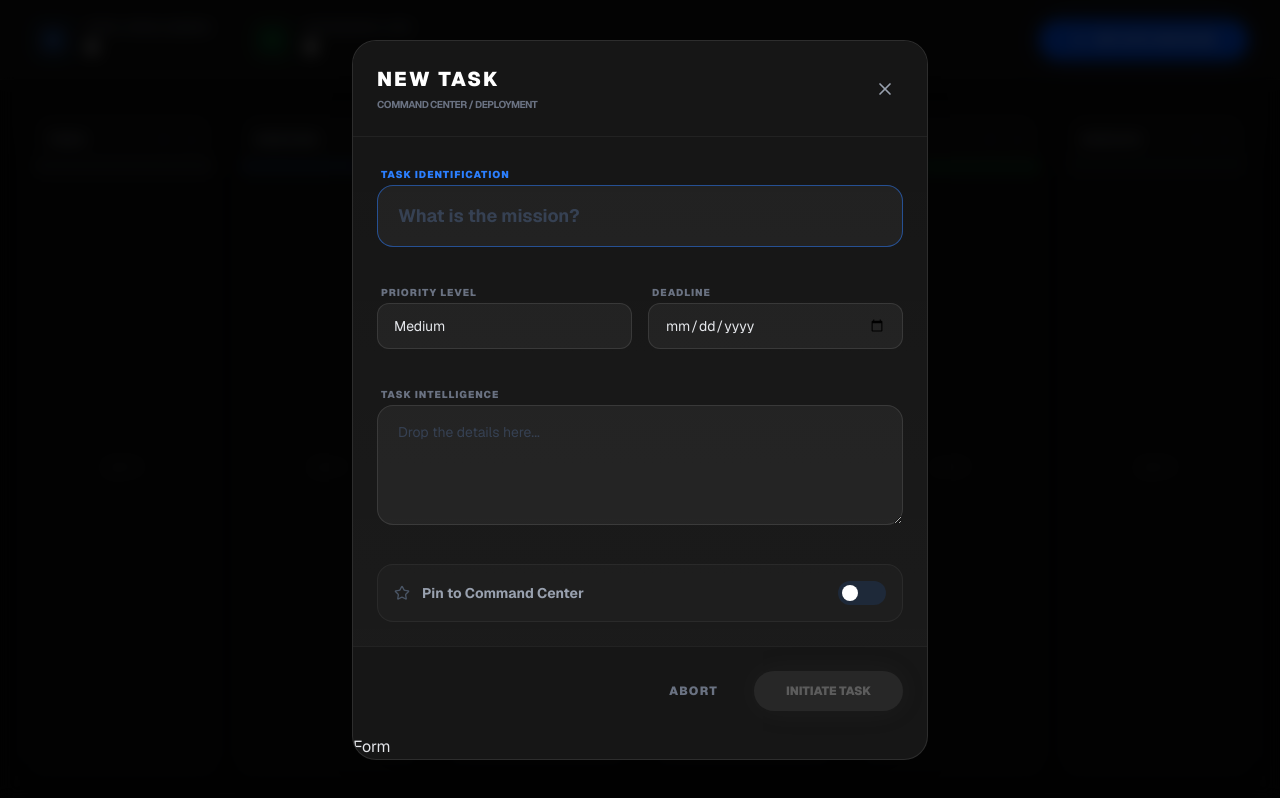
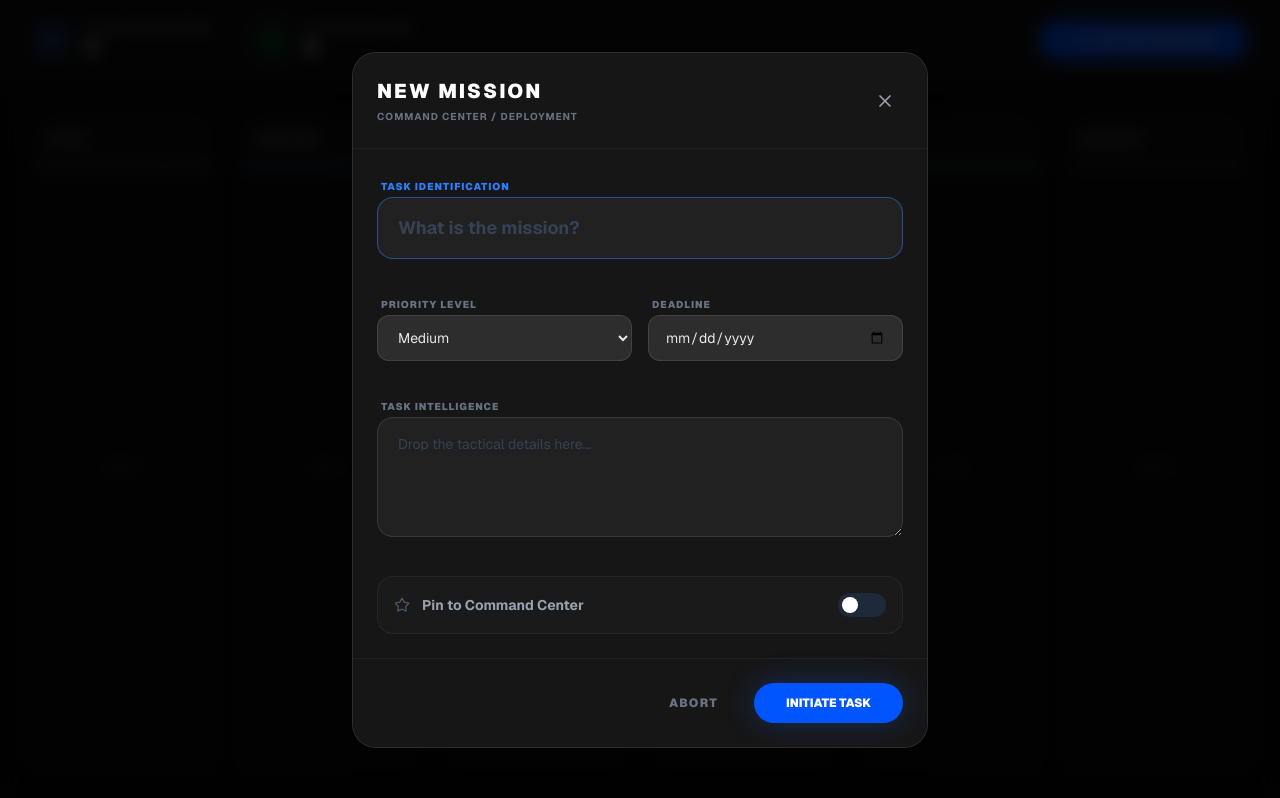
Before and after one commit to andy012732/second-brain-ui, a Next.js app: page /kanban in a window 1280 px wide. Both pictures are taken after a click on the button "INITIATE MISSION". Built offline with nearby package versions, Linux system fonts and the light colour scheme.

Commit message:
fix: align onTaskCreated prop signature to resolve TypeScript build error

```diff
--- a/components/CreateTaskModal.tsx
+++ b/components/CreateTaskModal.tsx
@@ -2,10 +2,11 @@
 
 import React, { useState } from 'react';
 import { X, Calendar, Flag, Plus, Tag, ChevronDown, Star } from 'lucide-react';
+import { Task } from '@/lib/kanban';
 
 interface CreateTaskModalProps {
   onClose: () => void;
-  onTaskCreated: () => void;
+  onTaskCreated: (task: Task) => void; // 🟢 修正：傳回新建立的任務資料
 }
 
 const priorityOptions = [
@@ -34,7 +35,10 @@ export default function CreateTaskModal({ onClose, onTaskCreated }: CreateTaskMo
         headers: { 'Content-Type': 'application/json' },
         body: JSON.stringify({ title, description, priority, tags: selectedTags, dueDate, isPinned }),
       });
-      if (res.ok) onTaskCreated();
+      if (res.ok) {
+        const newTask = await res.json();
+        onTaskCreated(newTask); // 🟢 順利將資料送回
+      }
     } catch (e) { console.error(e); } finally { setIsLoading(false); }
   };
 
@@ -42,22 +46,18 @@ export default function CreateTaskModal({ onClose, onTaskCreated }: CreateTaskMo
     <div className="fixed inset-0 bg-black/80 backdrop-blur-sm flex items-center justify-center z-[100] p-4">
       <div className="bg-[#161616] rounded-3xl border border-white/10 w-full max-w-xl shadow-2xl flex flex-col max-h-[90vh] overflow-hidden animate-in fade-in zoom-in duration-300">
 
-        {/* 固定 Header */}
         <div className="p-6 border-b border-white/5 flex justify-between items-center shrink-0 bg-[#161616]">
           <div>
-            <h2 className="text-xl font-black text-white tracking-widest uppercase">New Task</h2>
-            <p className="text-[10px] text-gray-500 font-bold uppercase tracking-tighter mt-1">Command Center / Deployment</p>
+            <h2 className="text-xl font-black text-white tracking-widest uppercase">New Mission</h2>
+            <p className="text-[10px] text-gray-500 font-bold uppercase tracking-widest mt-1">Command Center / Deployment</p>
           </div>
           <button onClick={onClose} className="p-2 hover:bg-white/5 rounded-full transition-colors text-gray-400">
             <X size={20} />
           </button>
         </div>
 
-        {/* 可滾動 Content */}
         <form onSubmit={handleSubmit} className="flex flex-col flex-1 overflow-hidden">
-          <div className="p-6 space-y-8 overflow-y-auto custom-scrollbar flex-1 bg-gradient-to-b from-transparent to-white/[0.02]">
-
-            {/* Title Section */}
+          <div className="p-6 space-y-8 overflow-y-auto custom-scrollbar flex-1">
             <div className="space-y-2">
               <label className="text-[10px] font-black text-blue-500 uppercase tracking-widest pl-1">Task Identification</label>
               <input
@@ -70,14 +70,13 @@ export default function CreateTaskModal({ onClose, onTaskCreated }: CreateTaskMo
               />
             </div>
 
-            {/* Config Grid */}
             <div className="grid grid-cols-2 gap-4">
                <div className="space-y-2">
                   <label className="text-[10px] font-black text-gray-500 uppercase tracking-widest pl-1">Priority Level</label>
                   <select
                     value={priority}
                     onChange={(e) => setPriority(e.target.value)}
-                    className="w-full bg-white/5 border border-white/10 rounded-xl px-4 py-3 text-sm text-gray-200 outline-none appearance-none cursor-pointer"
+                    className="w-full bg-white/10 border border-white/10 rounded-xl px-4 py-3 text-sm text-gray-200 outline-none cursor-pointer"
                   >
                     {priorityOptions.map(opt => <option key={opt.value} value={opt.value} className="bg-[#111]">{opt.label}</option>)}
                   </select>
@@ -88,23 +87,21 @@ export default function CreateTaskModal({ onClose, onTaskCreated }: CreateTaskMo
                     type="date"
                     value={dueDate}
                     onChange={(e) => setDueDate(e.target.value)}
-                    className="w-full bg-white/5 border border-white/10 rounded-xl px-4 py-3 text-sm text-gray-200 outline-none"
+                    className="w-full bg-white/10 border border-white/10 rounded-xl px-4 py-3 text-sm text-gray-200"
                   />
                </div>
             </div>
 
-            {/* Description */}
             <div className="space-y-2">
               <label className="text-[10px] font-black text-gray-500 uppercase tracking-widest pl-1">Task Intelligence</label>
               <textarea
                 value={description}
                 onChange={(e) => setDescription(e.target.value)}
                 className="w-full bg-white/5 border border-white/10 rounded-2xl px-5 py-4 text-sm text-gray-300 placeholder:text-gray-700 min-h-[120px] focus:outline-none"
-                placeholder="Drop the details here..."
+                placeholder="Drop the tactical details here..."
               />
             </div>
 
-            {/* Pin Switch */}
             <div className="flex items-center justify-between p-4 bg-white/[0.02] border border-white/5 rounded-2xl">
                 <div className="flex items-center gap-3">
                     <Star size={16} className={isPinned ? 'text-yellow-500 fill-current' : 'text-gray-600'} />
@@ -118,10 +115,8 @@ export default function CreateTaskModal({ onClose, onTaskCreated }: CreateTaskMo
                     <div className={`absolute top-1 w-4 h-4 bg-white rounded-full transition-all ${isPinned ? 'left-7' : 'left-1'}`} />
                 </button>
             </div>
-
           </div>
 
-          {/* 固定 Footer */}
           <div className="p-6 border-t border-white/5 bg-[#161616] flex justify-end gap-3 shrink-0">
             <button
               type="button"
@@ -133,12 +128,12 @@ export default function CreateTaskModal({ onClose, onTaskCreated }: CreateTaskMo
             <button
               type="submit"
               disabled={isLoading || !title.trim()}
-              className="bg-[#0055ff] hover:bg-blue-500 text-white font-black text-xs px-8 py-3 rounded-full shadow-[0_0_30px_rgba(37,99,235,0.3)] transition-all disabled:opacity-30 disabled:grayscale"
+              className="bg-[#0055ff] hover:bg-blue-500 text-white font-black text-xs px-8 py-3 rounded-full shadow-[0_0_30px_rgba(37,99,235,0.3)] transition-all"
             >
               {isLoading ? 'DEPLOYING...' : 'INITIATE TASK'}
             </button>
           </div>
-Form        </form>
+        </form>
       </div>
     </div>
   );
```
